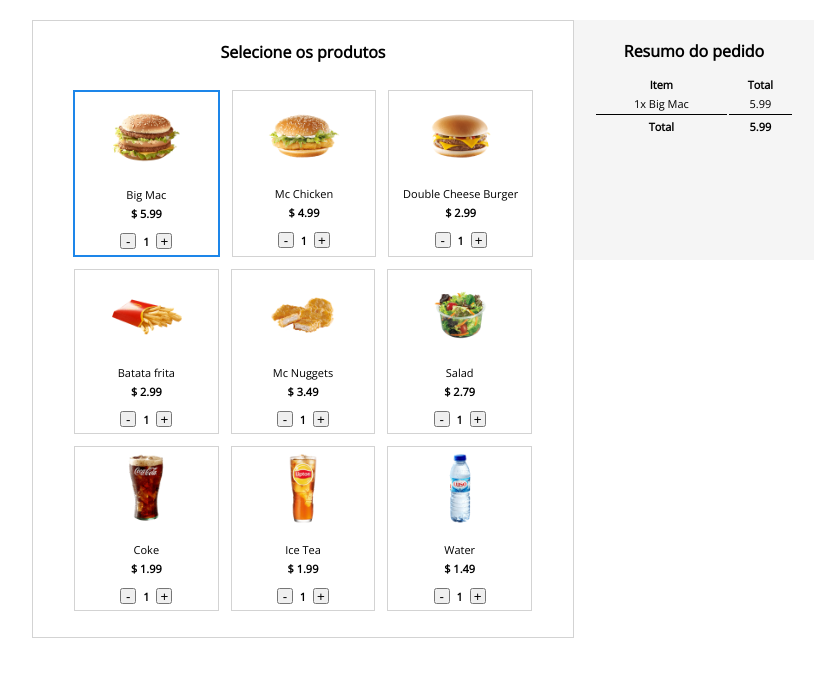
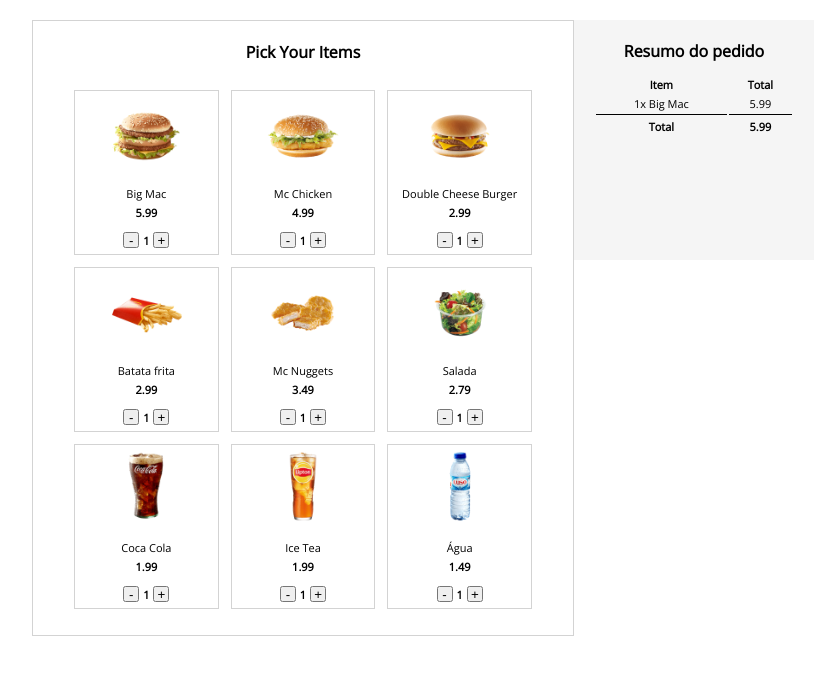
Before and after one commit to Renan-amc/Self-Service-Machine, a plain HTML site: page index.html in a window 1280 px wide. Shown: the whole page, without its empty margins (217-1040 px from the left). Drawn offline with nearby package versions, Linux system fonts and the light colour scheme.

Commit message:
Inserting product div dynamically via vue.js with v-for direction

```diff
--- a/index.html
+++ b/index.html
@@ -12,133 +12,21 @@
     </head>
 
     <body>
-
         <main id="app">
 
             <section class="items">
-                <h4>Selecione os produtos</h4>
-                <div class="product selected">
+                <h4>Pick Your Items</h4>
+
+                <div v-for="product in products" class="product">
                     <div class="photo">
-                        <img src="img/big-mac.png">
+                        <img :src="product.photo">
                     </div>
                     <div class="description">
-                        <span class="name">Big Mac</span>
-                        <span class="price">$ 5.99</span>
+                        <span class="name">{{product.name}}</span>
+                        <span class="price">{{product.price}}</span>
                         <div class="quantity-area">
                             <button>-</button>
-                            <span class="quantity">1</span>
-                            <button>+</button>
-                        </div>
-                    </div>
-                </div>
-                <div class="product">
-                    <div class="photo">
-                        <img src="img/mc-chicken.png">
-                    </div>
-                    <div class="description">
-                        <span class="name">Mc Chicken</span>
-                        <span class="price">$ 4.99</span>
-                        <div class="quantity-area">
-                            <button>-</button>
-                            <span class="quantity">1</span>
-                            <button>+</button>
-                        </div>
-                    </div>
-                </div>
-                <div class="product">
-                    <div class="photo">
-                        <img src="img/double-cb.png">
-                    </div>
-                    <div class="description">
-                        <span class="name">Double Cheese Burger</span>
-                        <span class="price">$ 2.99</span>
-                        <div class="quantity-area">
-                            <button>-</button>
-                            <span class="quantity">1</span>
-                            <button>+</button>
-                        </div>
-                    </div>
-                </div>
-                <div class="product">
-                    <div class="photo">
-                        <img src="img/fries.png">
-                    </div>
-                    <div class="description">
-                        <span class="name">Batata frita</span>
-                        <span class="price">$ 2.99</span>
-                        <div class="quantity-area">
-                            <button>-</button>
-                            <span class="quantity">1</span>
-                            <button>+</button>
-                        </div>
-                    </div>
-                </div>
-                <div class="product">
-                    <div class="photo">
-                        <img src="img/nuggets.png">
-                    </div>
-                    <div class="description">
-                        <span class="name">Mc Nuggets</span>
-                        <span class="price">$ 3.49</span>
-                        <div class="quantity-area">
-                            <button>-</button>
-                            <span class="quantity">1</span>
-                            <button>+</button>
-                        </div>
-                    </div>
-                </div>
-                <div class="product">
-                    <div class="photo">
-                        <img src="img/salad.png">
-                    </div>
-                    <div class="description">
-                        <span class="name">Salad</span>
-                        <span class="price">$ 2.79</span>
-                        <div class="quantity-area">
-                            <button>-</button>
-                            <span class="quantity">1</span>
-                            <button>+</button>
-                        </div>
-                    </div>
-                </div>
-                <div class="product">
-                    <div class="photo">
-                        <img src="img/cola.png">
-                    </div>
-                    <div class="description">
-                        <span class="name">Coke</span>
-                        <span class="price">$ 1.99</span>
-                        <div class="quantity-area">
-                            <button>-</button>
-                            <span class="quantity">1</span>
-                            <button>+</button>
-                        </div>
-                    </div>
-                </div>
-                <div class="product">
-                    <div class="photo">
-                        <img src="img/lipton.png">
-                    </div>
-                    <div class="description">
-                        <span class="name">Ice Tea</span>
-                        <span class="price">$ 1.99</span>
-                        <div class="quantity-area">
-                            <button>-</button>
-                            <span class="quantity">1</span>
-                            <button>+</button>
-                        </div>
-                    </div>
-                </div>
-                <div class="product">
-                    <div class="photo">
-                        <img src="img/water.png">
-                    </div>
-                    <div class="description">
-                        <span class="name">Water</span>
-                        <span class="price">$ 1.49</span>
-                        <div class="quantity-area">
-                            <button>-</button>
-                            <span class="quantity">1</span>
+                            <span class="quantity">{{product.quantity}}</span>
                             <button>+</button>
                         </div>
                     </div>
@@ -170,6 +58,7 @@
 
         </main>
 
+        <script src="https://unpkg.com/vue@3/dist/vue.global.js"></script>
         <script src="scripts.js"></script>
     </body>
 
--- a/scripts.js
+++ b/scripts.js
@@ -63,3 +63,13 @@
         "quantity": 1
     }
 ];
+
+const { createApp } = Vue
+
+createApp({
+  data() {
+    return {
+      products: window.products
+    }
+  }
+}).mount('#app')
```
Also changed, not shown: package-lock.json (added).
